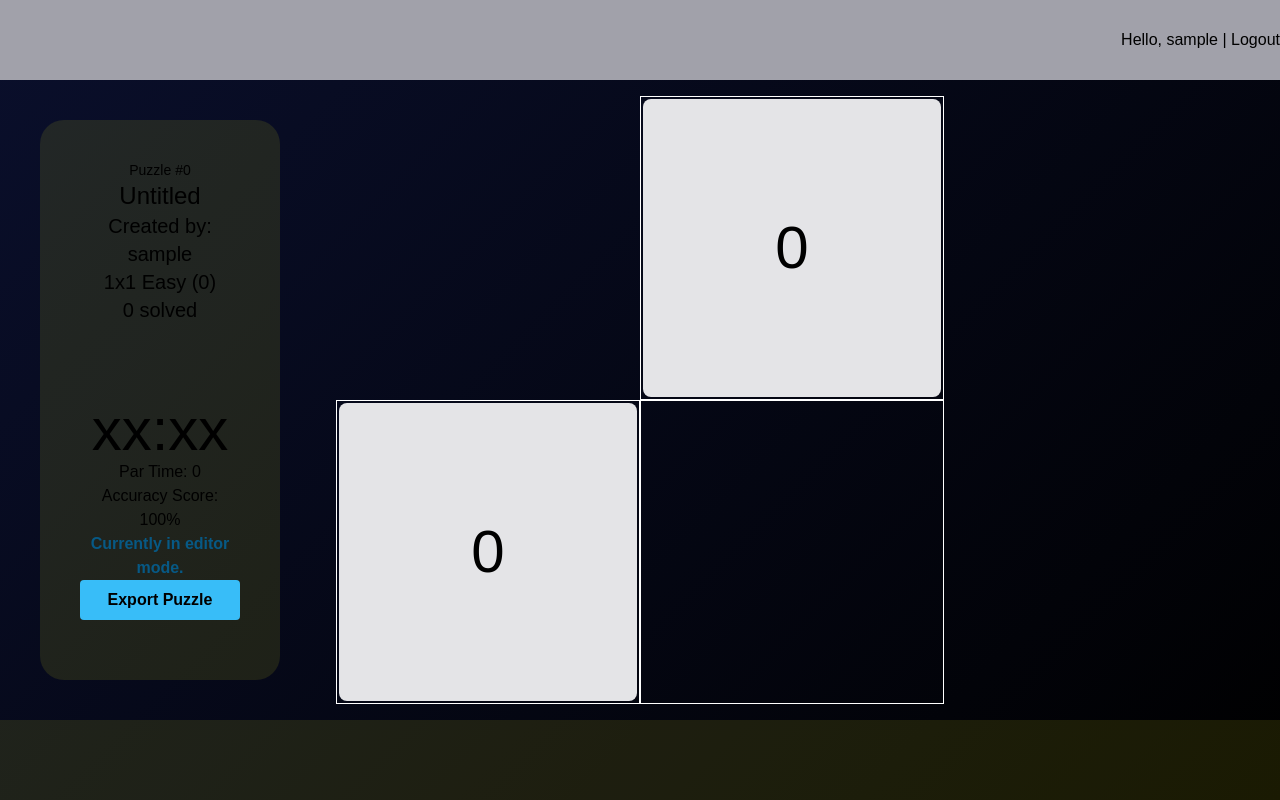
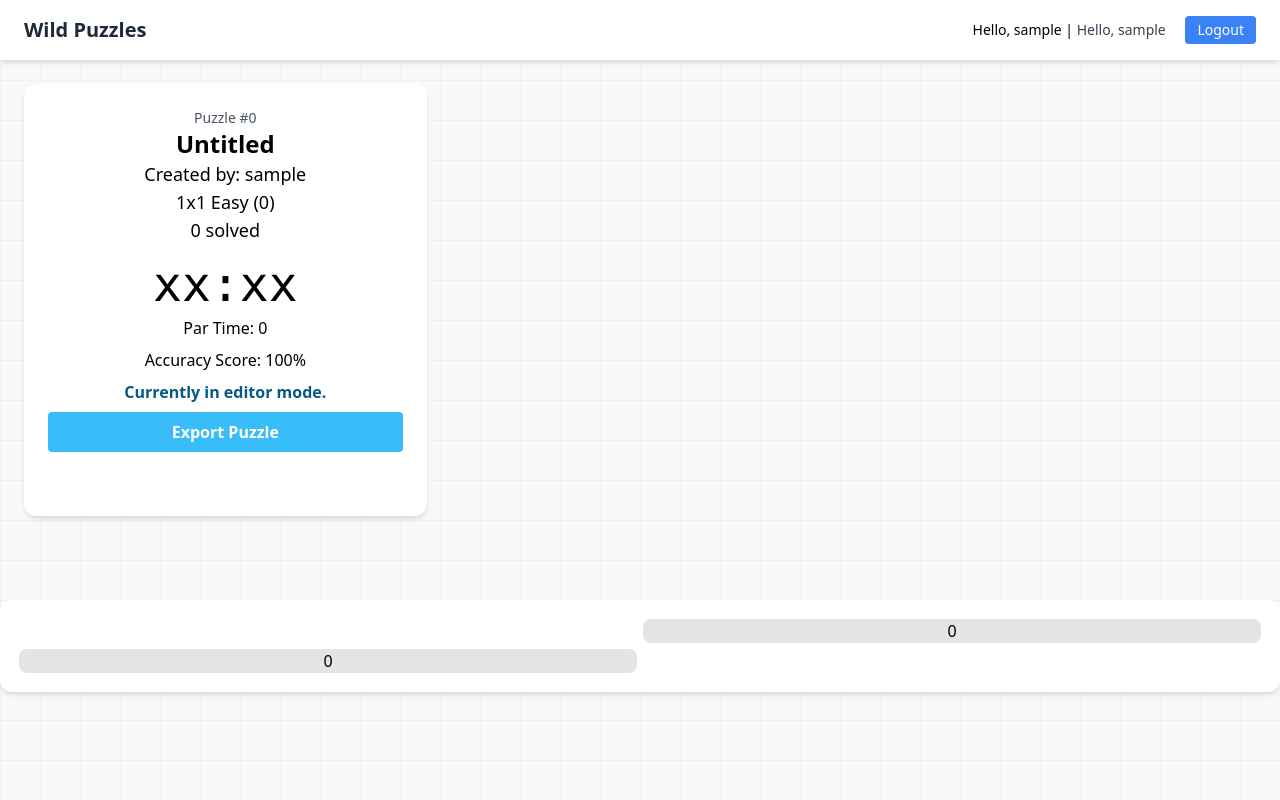
Before and after one commit to EthanVB123/CITS3403_GroupProject, a Flask app: page /puzzle/new/1/1/ in a window 1280 px wide. Run offline with Flask 3, Linux system fonts and the light colour scheme; the visitor is signed in with stand-in values (Sample User, id 1); some libraries are stand-ins or nearby versions.

Commit message:
Changed all the designs for the pages register and solved puzzle and added it to the css files too

```diff
--- a/app/templates/solvePuzzle.html
+++ b/app/templates/solvePuzzle.html
@@ -18,46 +18,49 @@
     <!-- runs the actual client-side code -->
     <script src="{{ url_for('static', filename='solvePuzzle.js') }}"></script>
 </head>
-<body class="bg-cyan-50 h-screen text-black" style="background: linear-gradient(135deg, #0a0f2c, #000000); font-family: 'Arial', sans-serif;">
+<body class="min-h-screen text-black font-sans"
+      style="background-color: #f9f9f9; background-image: linear-gradient(to right, rgba(0,0,0,0.03) 1px, transparent 1px), linear-gradient(to bottom, rgba(0,0,0,0.03) 1px, transparent 1px); background-size: 40px 40px;"+>
     <div id="page" class="grid grid-rows-[1fr_8fr_1fr] h-full">
-        <div class="header w-full flex items-center bg-zinc-400">
-            <span class="navbar ml-auto">
+  <header class="w-full bg-white shadow-md px-6 py-4 flex justify-between items-center">
+  <h1 class="text-xl font-bold text-gray-800">Wild Puzzles</h1>
+  <div class="text-sm">
                 {% if current_user.is_authenticated %}
                     Hello, {{ current_user.username }} |
-                    <button onclick="location.href='/logout'">Logout</button>
-                {% else %}
-                    <button onclick="location.href='/login'">Sign In!</button>
-                {% endif %}
-            </span>
-        </div>
-        <div class="main grid grid-cols-[1fr_2fr_1fr] w-full h-full">
-            <div id="sidebar" class="w-full h-full flex items-center justify-center p-10">
-                <div id="stats" class="w-full h-full border-black-900 p-10 rounded-3xl grid grid-rows-[1fr_1fr]" style="background-color: rgba(255, 255, 25, 0.1);">
-                    <div class="h-full w-full">
-                        <div class="w-full text-center text-sm">Puzzle #{{puzzleid}}</div>
-                        <div class="w-full text-center text-2xl">{{ puzzleName | unescape }}</div>
-                        <div class="w-full text-center text-xl">Created by: {{creatorUsername | unescape}}</div>
-                        <div class="w-full text-center text-xl">{{ puzzleSize[0] }}x{{ puzzleSize[1] }} {% if puzzleDifficulty <= 3 %} Easy {% elif puzzleDifficulty <= 7 %} Medium {% else %} Hard {% endif %} ({{puzzleDifficulty}})</div>
-                        <div class="w-full text-center text-xl">{{numSolved}} solved</div>
+                   <span class="text-gray-700 mr-4">Hello, {{ current_user.username }}</span>
+          <button onclick="location.href='/logout'" class="px-3 py-1 bg-blue-500 text-white rounded hover:bg-blue-600 text-sm">Logout</button>
+        {% else %}
+          <button onclick="location.href='/login'" class="px-3 py-1 bg-blue-500 text-white rounded hover:bg-blue-600 text-sm">Sign In</button>
+        {% endif %}
+      </div>
+    </header>
+        <main class="grid grid-cols-1 lg:grid-cols-[1fr_2fr] w-full gap-6 p-6">
+            <aside id="sidebar" class="bg-white p-6 rounded-xl shadow-md">
+                 <div class="space-y-4">
+                    <div class="text-center">
+                        <div class="text-sm text-gray-600">Puzzle #{{puzzleid}}</div>
+                        <div class="text-2xl font-bold">{{ puzzleName | unescape }}</div>
+                        <div class="text-lg">Created by: {{creatorUsername | unescape}}</div>
+                        <div class="text-lg">{{ puzzleSize[0] }}x{{ puzzleSize[1] }} {% if puzzleDifficulty <= 3 %} Easy {% elif puzzleDifficulty <= 7 %} Medium {% else %} Hard {% endif %} ({{puzzleDifficulty}})</div>
+                        <div class="text-lg">{{numSolved}} solved</div>
                     </div>
-                    <div class="h-full w-full">
-                        <div id="timer" class="w-full text-center text-6xl">00:00</div>
-                        <div class="w-full text-center">Par Time: {{puzzleParTime}}</div>
-                        <div class="w-full text-center">Accuracy Score: 100%</div>
-                        <div id="progress" class="w-full text-center text-sky-800 font-bold">Progress 0/25 (0%)</div> <!-- text-rose-500 error, emerald-500 success, sky-800 incomplete -->
+                    <div class="text-center space-y-2">
+                        <div id="timer" class="text-5xl font-mono">00:00</div>
+                        <div>Par Time: {{puzzleParTime}}</div>
+                        <div>Accuracy Score: 100%</div>
+                        <div id="progress" class="text-sky-800 font-bold">Progress 0/25 (0%)</div> <!-- text-rose-500 error, emerald-500 success, sky-800 incomplete -->
                         {% if role == "editor" %}
-                        <button id="export" onclick="exportPuzzle()" class="bg-sky-400 font-bold text-center w-full rounded pt-2 pb-2">Export Puzzle</button>
+                        <button id="export" onclick="exportPuzzle()" class="w-full bg-sky-400 text-white font-semibold py-2 rounded hover:bg-sky-500">Export Puzzle</button>
                         {% else %}
-                        <button id="submit" onclick="submitPuzzle()" class="bg-sky-400 font-bold text-center w-full rounded pt-2 pb-2">Submit Solution</button>
+                        <button id="submit" onclick="submitPuzzle()" class="w-full bg-sky-400 text-white font-semibold py-2 rounded hover:bg-sky-500">Submit Solution</button>
                         {% endif %}
                     </div>
                 </div>
             </div>
-            <div class="puzzle p-4 w-full" id="puzzle">
+            <div class="p-4 bg-white rounded-xl shadow-md" id="puzzle">
                 <!-- will be filled dynamically by solvePuzzle.js on load -->
             </div>
         </div>
-        <div class="footer w-full h-full" style="background-color: rgba(255, 255, 25, 0.1);">
+          <footer class="text-center py-4 text-sm text-gray-500">
 
         </div>
     </div>
```
Also changed, not shown: app/static/gamestyle.css (+44 -33 lines), app/templates/register.html (+5 -3 lines).
